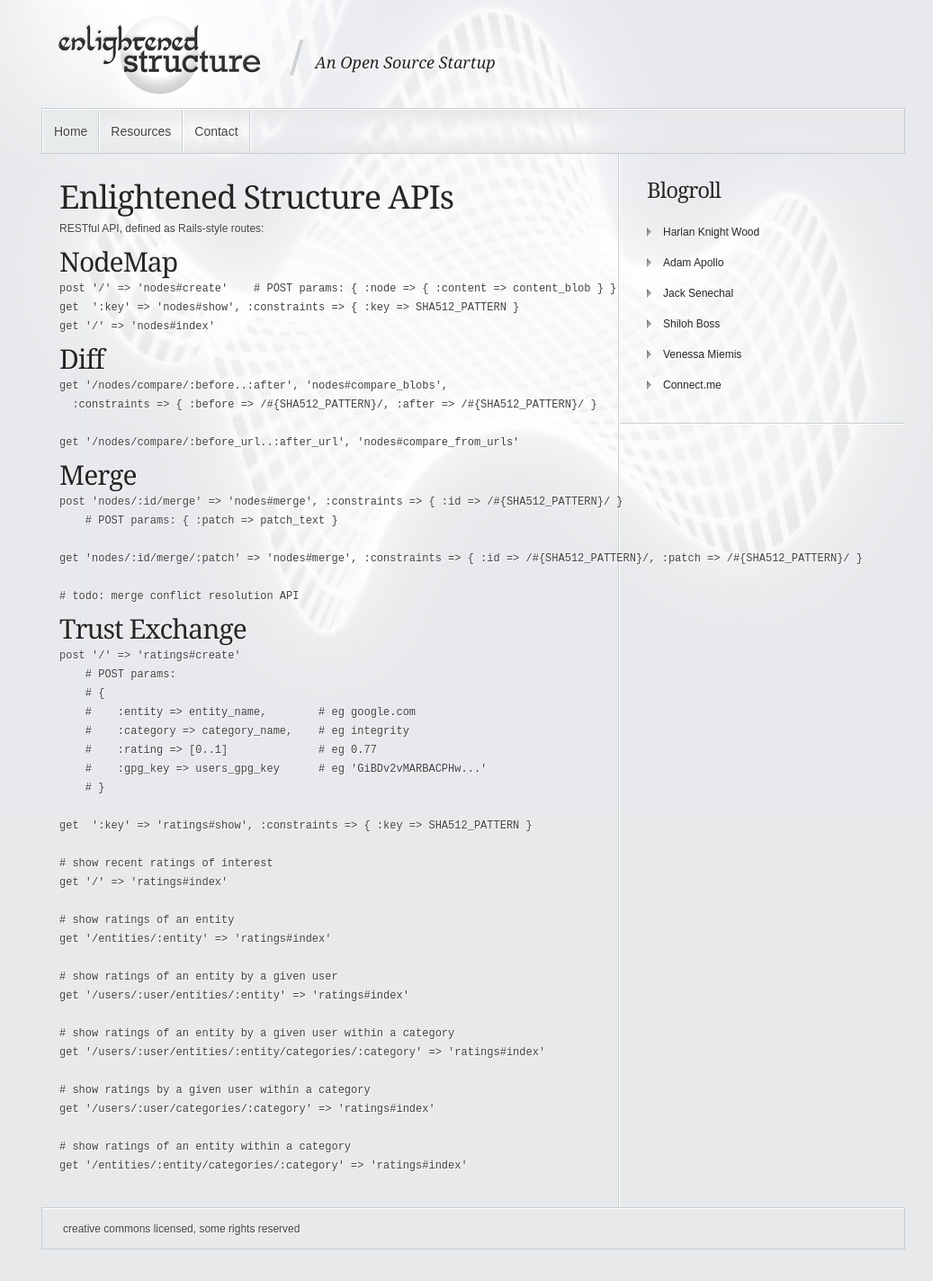
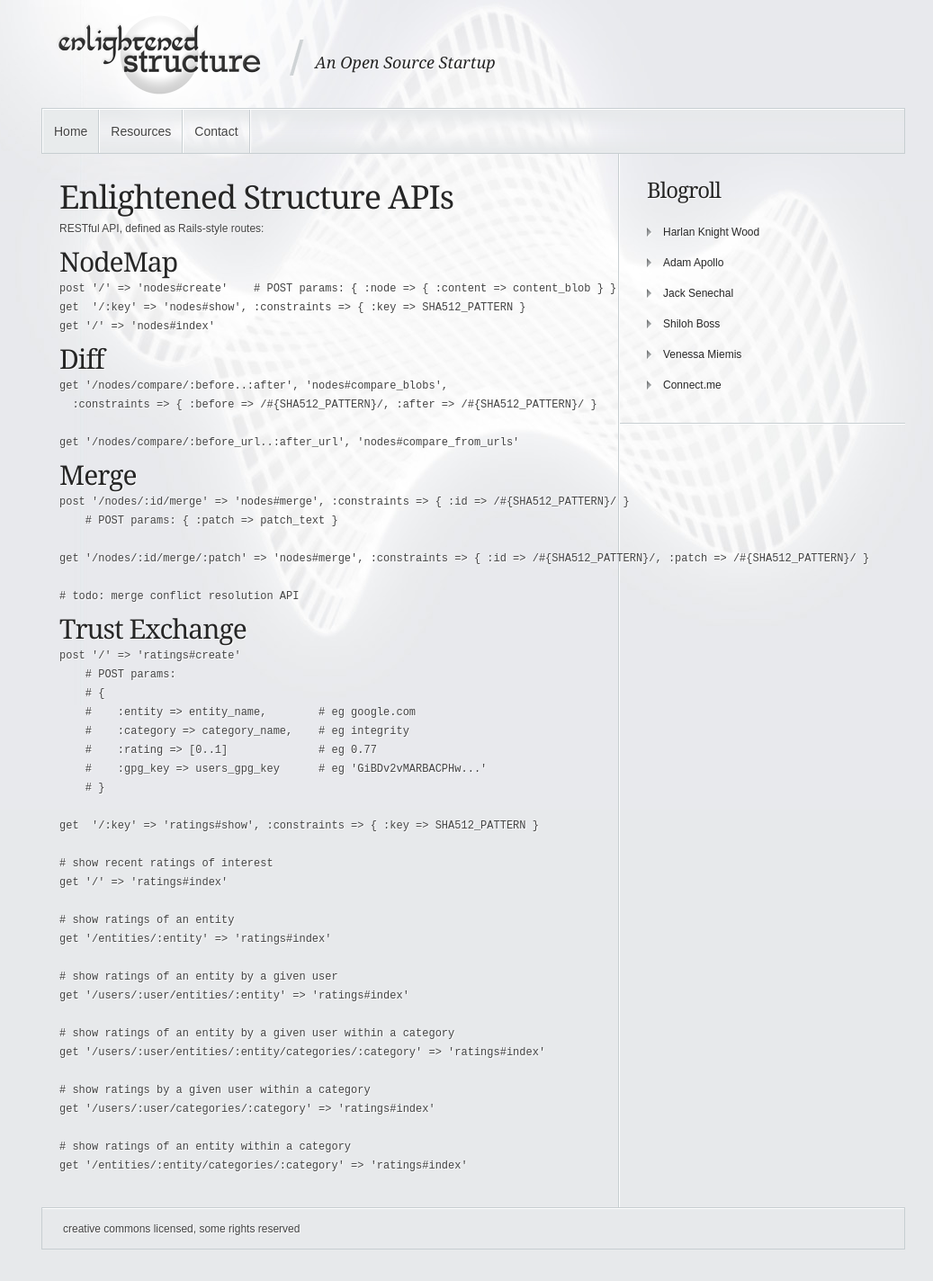
Before and after one commit to adamapollo/Enlightened_Structure, a Jekyll site: the page built from API/index.md, in a window 1280 px wide. Shown: the whole page at 90% size, without its empty margins (114-1151 px from the left). Built offline with Jekyll 4.4.1, drawn with Linux system fonts in a browser that asks for light colours.

Commit message:
consistent leading slashes (optional in rails routes, but clearer)

```diff
--- a/API/index.md
+++ b/API/index.md
@@ -12,7 +12,7 @@
 -------
 
     post '/' => 'nodes#create'    # POST params: { :node => { :content => content_blob } }
-    get  ':key' => 'nodes#show', :constraints => { :key => SHA512_PATTERN }
+    get  '/:key' => 'nodes#show', :constraints => { :key => SHA512_PATTERN }
     get '/' => 'nodes#index'
 
 Diff
@@ -26,10 +26,10 @@
 Merge
 -----
 
-    post 'nodes/:id/merge' => 'nodes#merge', :constraints => { :id => /#{SHA512_PATTERN}/ }
+    post '/nodes/:id/merge' => 'nodes#merge', :constraints => { :id => /#{SHA512_PATTERN}/ }
         # POST params: { :patch => patch_text }
 
-    get 'nodes/:id/merge/:patch' => 'nodes#merge', :constraints => { :id => /#{SHA512_PATTERN}/, :patch => /#{SHA512_PATTERN}/ }
+    get '/nodes/:id/merge/:patch' => 'nodes#merge', :constraints => { :id => /#{SHA512_PATTERN}/, :patch => /#{SHA512_PATTERN}/ }
 
     # todo: merge conflict resolution API
 
@@ -45,7 +45,7 @@
         #    :gpg_key => users_gpg_key      # eg 'GiBDv2vMARBACPHw...'
         # }
 
-    get  ':key' => 'ratings#show', :constraints => { :key => SHA512_PATTERN }
+    get  '/:key' => 'ratings#show', :constraints => { :key => SHA512_PATTERN }
 
     # show recent ratings of interest
     get '/' => 'ratings#index'
```
